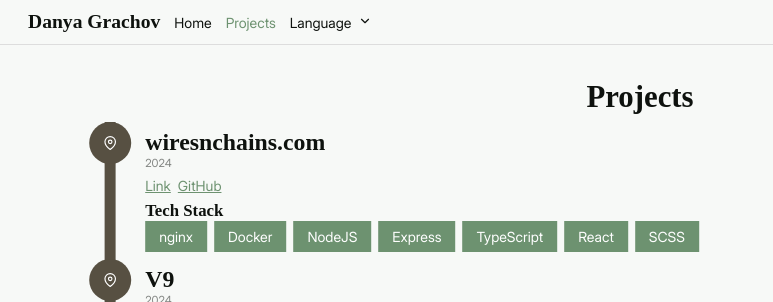
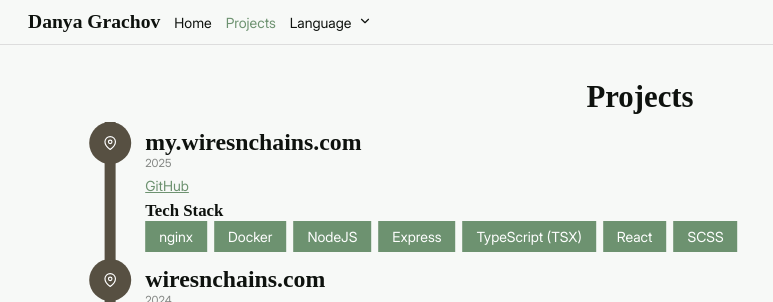
Before and after one commit to wiresnchains/wiresnchains-portfolio, a React (Create React App) app: page /projects in a window 1280 px wide. Shown: the top 302 px of the page, without its empty margins (0-773 px from the left). Built offline with nearby package versions, Linux system fonts and the light colour scheme; a web font is replaced by a local one.

Commit message:
Add portfolio project

```diff
--- a/src/views/Projects.tsx
+++ b/src/views/Projects.tsx
@@ -29,6 +29,30 @@ export function Projects() {
             <Block>
                 <BlockTitle>{language.dictionary.projects}</BlockTitle>
                 <Timeline>
+                    <TimelineEvent>
+                        <TimelineBlock>
+                            <h2>my.wiresnchains.com</h2>
+                            <p className="muted small">2025</p>
+                        </TimelineBlock>
+                        <TimelineBlock>
+                            <p>{language.dictionary.portfolioDesc}</p>
+                            <Inline>
+                                <NavLink to="https://github.com/wiresnchains/portfolio" target="_blank">GitHub</NavLink>
+                            </Inline>
+                        </TimelineBlock>
+                        <TimelineBlock>
+                            <h4>Tech Stack</h4>
+                            <Inline>
+                                <Tag label="Web server">nginx</Tag>
+                                <Tag label="Production environment">Docker</Tag>
+                                <Tag label="Build system">NodeJS</Tag>
+                                <Tag label="API server">Express</Tag>
+                                <Tag label="Static typing">TypeScript (TSX)</Tag>
+                                <Tag label="Frontend">React</Tag>
+                                <Tag label="Frontend">SCSS</Tag>
+                            </Inline>
+                        </TimelineBlock>
+                    </TimelineEvent>
                     <TimelineEvent>
                         <TimelineBlock>
                             <h2>wiresnchains.com</h2>
```
